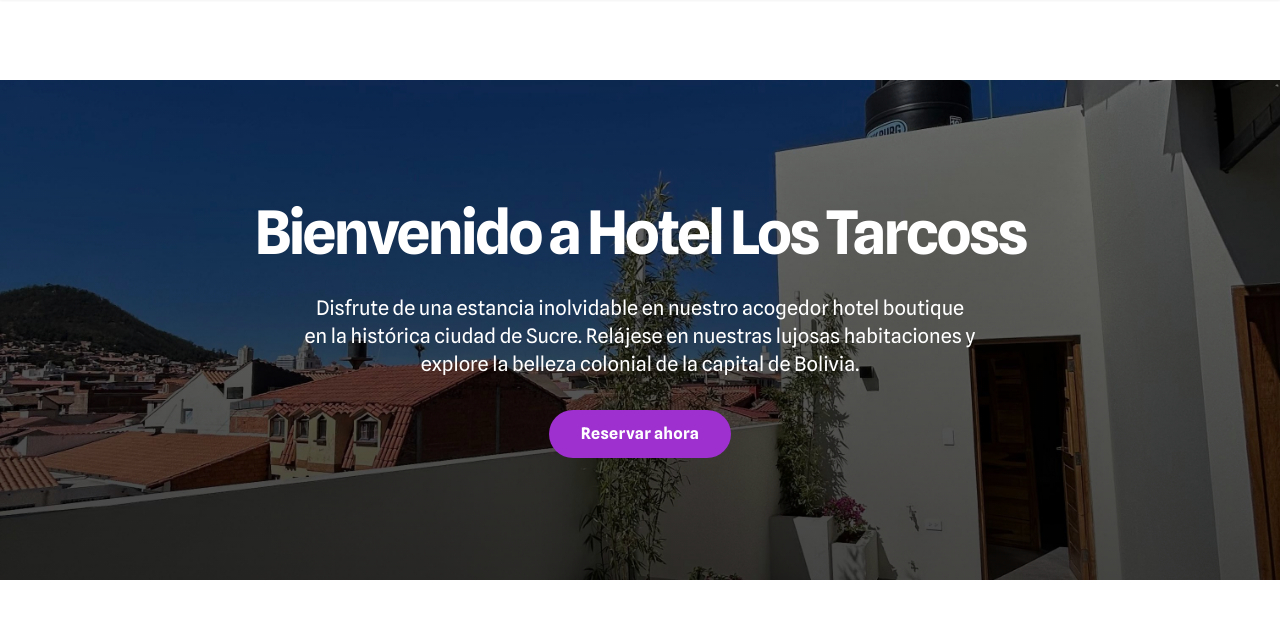
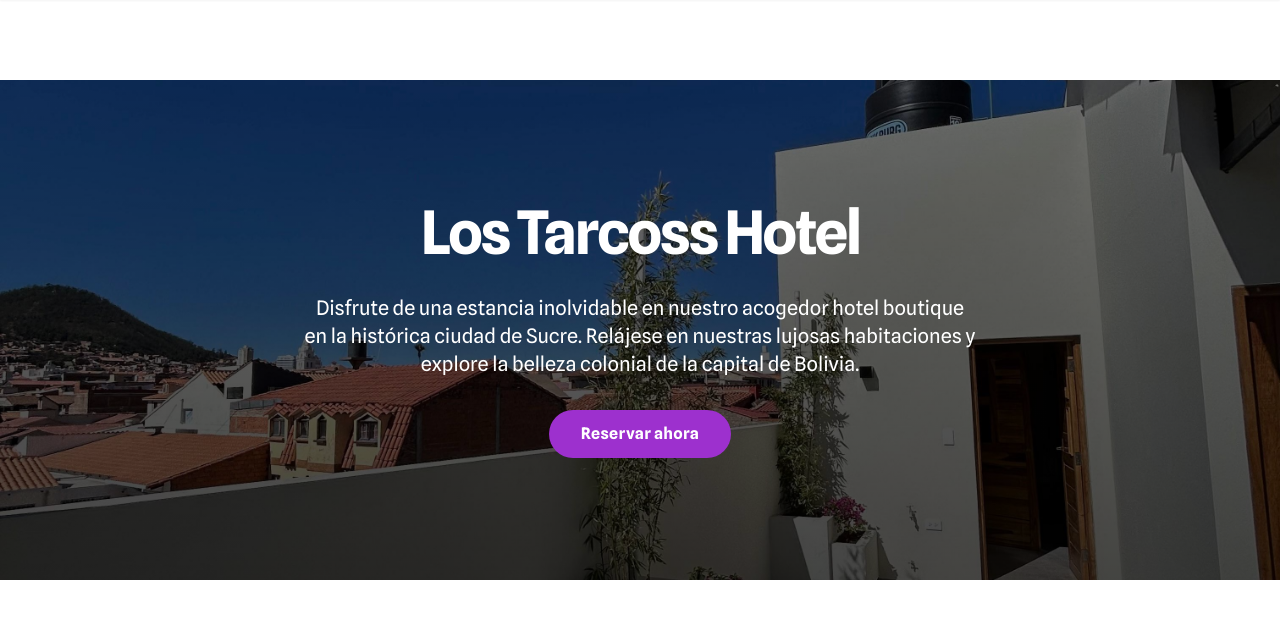
Before and after one commit to gabriel-1302/hotel-los-tarcos, a Django app: page / in a window 1280 px wide. Shown: the part 97-717 px from the top of the page. Run offline with Django 5.2, Linux system fonts and the light colour scheme; some libraries are stand-ins or nearby versions.

Commit message:
cambio titulo

```diff
--- a/hotel/core/templates/core/home.html
+++ b/hotel/core/templates/core/home.html
@@ -6,8 +6,8 @@
     <section
         class="flex min-h-[500px] flex-col items-center justify-center gap-8 bg-cover bg-center p-6 sm:p-8 text-center text-white"
         style='background-image: linear-gradient(rgba(0, 0, 0, 0.2), rgba(0, 0, 0, 0.5)), url("{% static 'images/portada2.webp' %}");'>
-        <h1 class="text-3xl sm:text-5xl md:text-6xl font-bold leading-tight tracking-tighter">Bienvenido a Hotel
-            Los Tarcoss</h1>
+        <h1 class="text-3xl sm:text-5xl md:text-6xl font-bold leading-tight tracking-tighter">
+            Los Tarcoss Hotel</h1>
         <p class="max-w-2xl text-base sm:text-lg md:text-xl font-light">Disfrute de una estancia inolvidable en
             nuestro acogedor hotel boutique en la histórica ciudad de Sucre. Relájese en nuestras lujosas habitaciones y explore la belleza colonial de la capital de Bolivia.</p>
         <a href="{% url 'reservas' %}"
```
